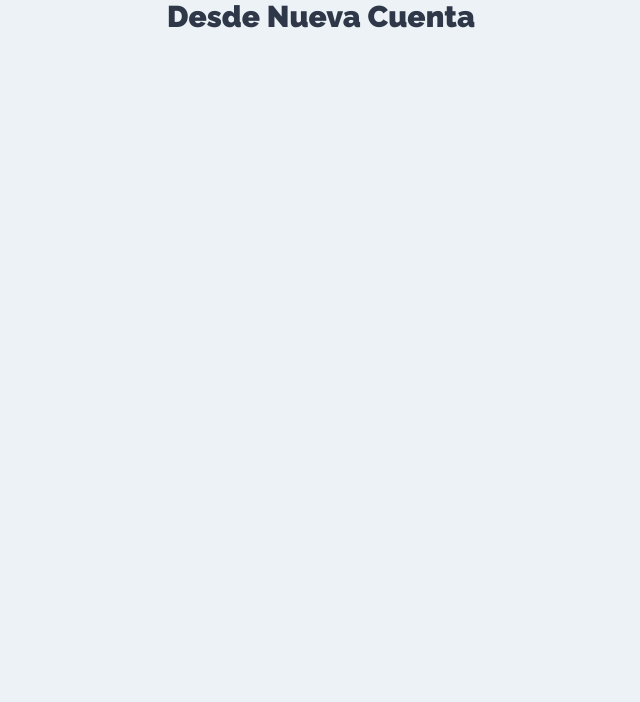
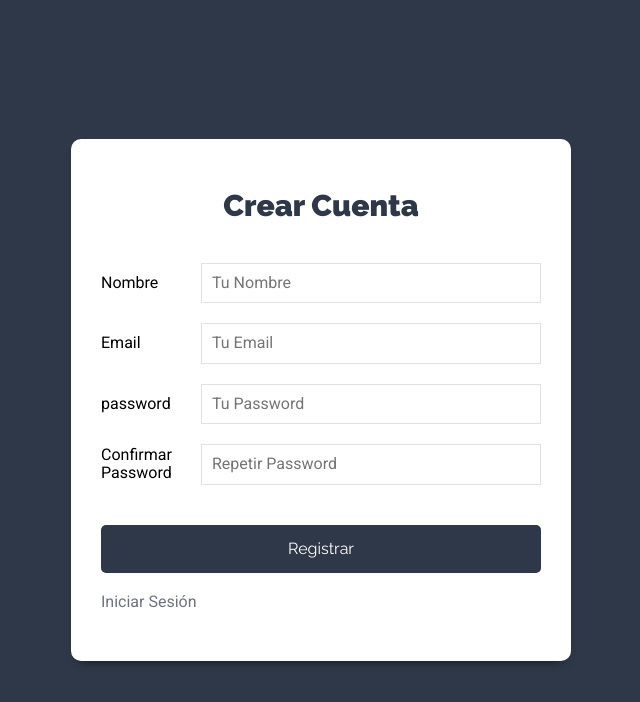
Before and after one commit to app-MERN/App-MERN, a React (Create React App) app: page /nueva-cuenta in a window 1280 px wide. Shown: the top 702 px of the page, without its empty margins (319-959 px from the left). Built offline with nearby package versions, Linux system fonts and the light colour scheme; the HTML template or start-up script is replaced by a standard one.

Commit message:
Creando el componente de Crear Cuenta

```diff
--- a/src/components/auth/NuevaCuenta.jsx
+++ b/src/components/auth/NuevaCuenta.jsx
@@ -1,10 +1,108 @@
-import React from 'react';
+import React, { useState } from 'react';
+import { Link } from 'react-router-dom';
 
 const NuevaCuenta = () => {
+  const [usuario, setUsuario] = useState({
+    nombre: '',
+    email: '',
+    password: '',
+    confirmar: '',
+  });
+
+  const [error, setError] = useState(false);
+
+  const { nombre, email, password, confirmar } = usuario;
+
+  const handleChange = (e) => {
+    setUsuario({
+      ...usuario,
+      [e.target.name]: e.target.value,
+    });
+  };
+
+  const handleSubmit = (e) => {
+    e.preventDefault();
+
+    if (nombre.trim() === ''
+      || email.trim() === ''
+      || password.trim() === ''
+      || confirmar.trim() === '') {
+      setError(true);
+      return;
+    }
+  };
+
   return (
-    <div>
-      <h1>Desde Nueva Cuenta</h1>
+    <div className='form-usuario'>
+      <div className='contenedor-form sombra-dark'>
+        <h1>Crear Cuenta</h1>
+
+        <form
+          onSubmit={handleSubmit}
+        >
+
+          <div className='campo-form'>
+            <label htmlFor='nombre'>Nombre</label>
+            <input
+              type='text'
+              id='nombre'
+              name='nombre'
+              value={nombre}
+              placeholder='Tu Nombre'
+              onChange={handleChange}
+            />
+          </div>
+
+          <div className='campo-form'>
+            <label htmlFor='email'>Email</label>
+            <input
+              type='email'
+              id='email'
+              name='email'
+              value={email}
+              placeholder='Tu Email'
+              onChange={handleChange}
+            />
+          </div>
+
+          <div className='campo-form'>
+            <label htmlFor='password'>password</label>
+            <input
+              type='password'
+              id='password'
+              name='password'
+              value={password}
+              placeholder='Tu Password'
+              onChange={handleChange}
+            />
+          </div>
+
+          <div className='campo-form'>
+            <label htmlFor='confirmar'>Confirmar Password</label>
+            <input
+              type='password'
+              id='confirmar'
+              name='confirmar'
+              value={confirmar}
+              placeholder='Repetir Password'
+              onChange={handleChange}
+            />
+          </div>
+
+          <div className='campo-form'>
+            <input
+              type='submit'
+              className='btn btn-primario btn-block'
+              value='Registrar'
+            />
+          </div>
+        </form>
+        <Link to='/' className='enlace-cuenta'>
+          Iniciar Sesión
+        </Link>
+      </div>
     </div>
   );
 };
+
 export default NuevaCuenta;
```
Also changed, not shown: .eslintrc.js.
